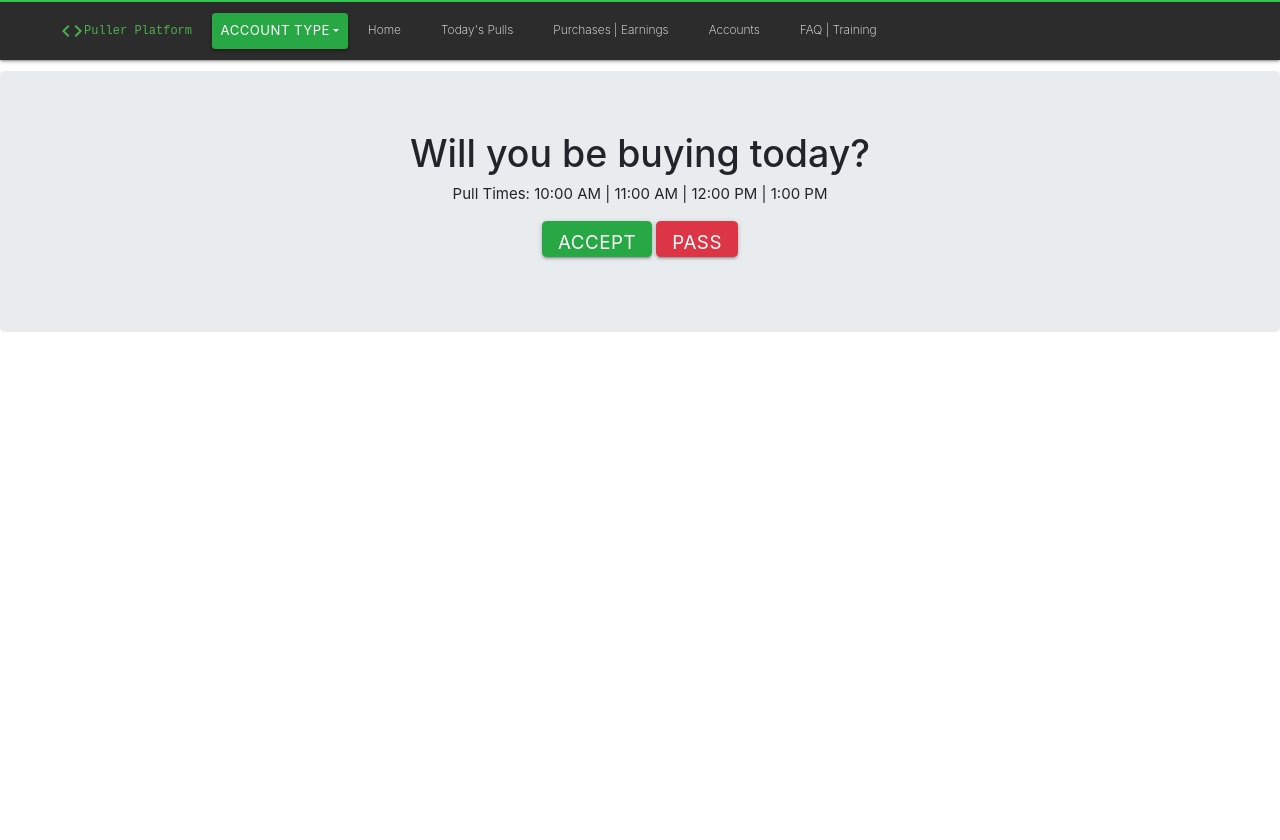
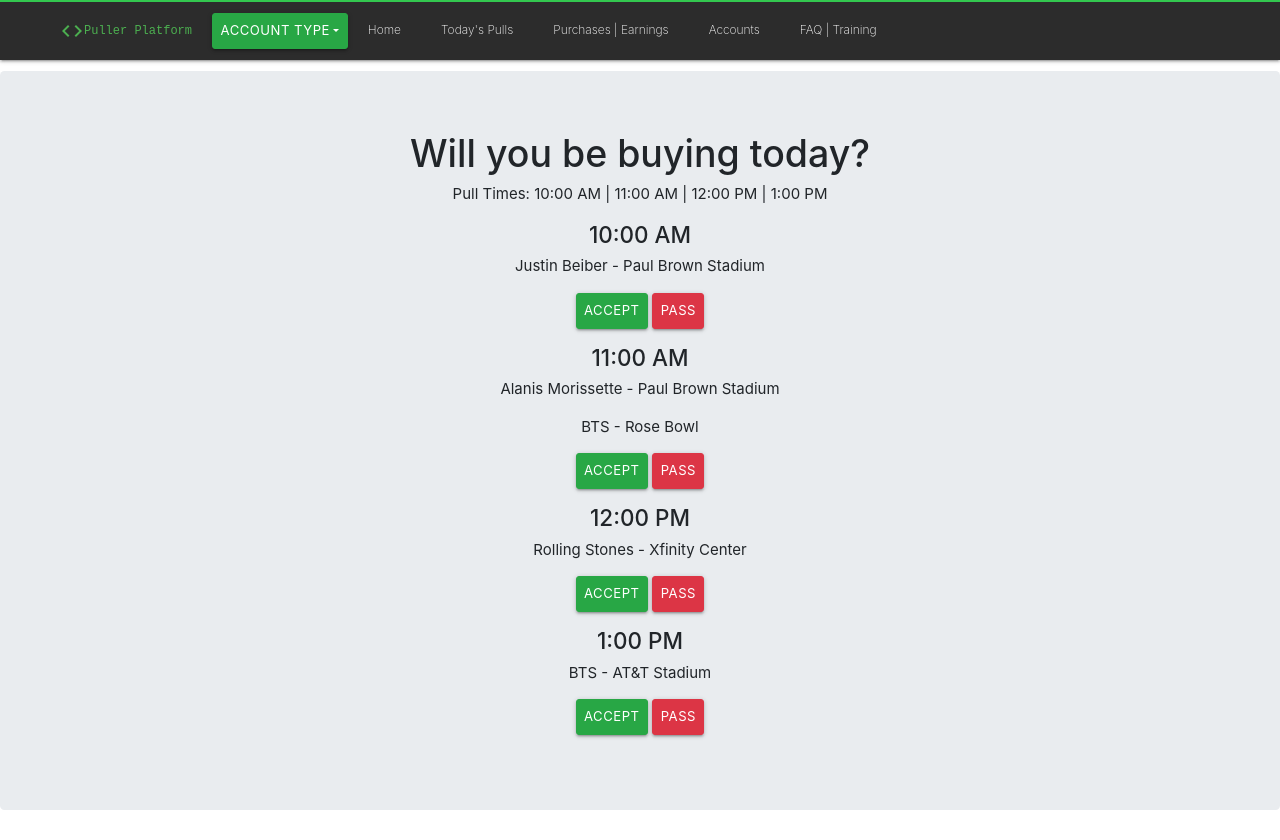
Before and after one commit to cgp6012/puller-platform, a React (Create React App) app in the folder client/: page /dashboard in a window 1280 px wide. Before the commit the page ends 800 px from the top, so only its background shows below. Built offline with nearby package versions, Linux system fonts and the light colour scheme.

Commit message:
more ui changes for dashboard and pulls

```diff
--- a/client/src/components/dashboard/Dashboard.js
+++ b/client/src/components/dashboard/Dashboard.js
@@ -33,12 +33,36 @@
   <p align="center">
  Pull Times: 10:00 AM | 11:00 AM | 12:00 PM | 1:00 PM
   </p>
+  <h4 align="center">10:00 AM</h4>
+  <p align="center">Justin Beiber - Paul Brown Stadium</p>
+  <p align="center">
+  <Button variant="success" size="sm" >Accept</Button>
+    {"  "}
+    <Button variant="danger" size="sm" >Pass</Button>
+  </p>
   <p></p>
+  <h4 align="center">11:00 AM</h4>
+  <p align="center">Alanis Morissette - Paul Brown Stadium</p>
+  <p align="center">BTS - Rose Bowl</p>
+  <p align="center">
+  <Button variant="success" size="sm" >Accept</Button>
+    {"  "}
+    <Button variant="danger" size="sm" >Pass</Button>
+  </p>
+  <h4 align="center">12:00 PM</h4>
+  <p align="center">Rolling Stones - Xfinity Center</p>
+  <p align="center">
+  <Button variant="success" size="sm" >Accept</Button>
+    {"  "}
+    <Button variant="danger" size="sm" >Pass</Button>
+  </p>
   <p></p>
+  <h4 align="center">1:00 PM</h4>
+  <p align="center">BTS - AT&T Stadium</p>
   <p align="center">
-  <Button variant="success" size="lg" >Accept</Button>
+  <Button variant="success" size="sm" >Accept</Button>
     {"  "}
-    <Button variant="danger" size="lg" >Pass</Button>
+    <Button variant="danger" size="sm" >Pass</Button>
   </p>
 </Jumbotron>
 </div>
--- a/client/src/components/dashboard/Pulls.js
+++ b/client/src/components/dashboard/Pulls.js
@@ -46,6 +46,16 @@
     <Card.Text> - Buy All Lowers </Card.Text>
     <Card.Text> - Buy All Full View Cheaps ($49.50) </Card.Text>
     <Card.Text> - Buy $70 full view clubs </Card.Text>
+    <Card.Body></Card.Body>
+    <Card.Title>12:00 PM</Card.Title>
+    <Card.Body></Card.Body>
+    <Card.Subtitle>Rolling Stones - Xfinity Center</Card.Subtitle>
+    <Card.Text>
+      https://www1.ticketmaster.com/justin-beiber/event/1600CA4D8075
+    </Card.Text>
+    <Card.Text> - Buy All Lowers </Card.Text>
+    <Card.Text> - Buy All Full View Cheaps ($49.50) </Card.Text>
+    <Card.Text> - Buy $70 full view clubs </Card.Text>
   <Card.Body></Card.Body>
   <Card.Title>1:00 PM</Card.Title>
     <Card.Body></Card.Body>
```
